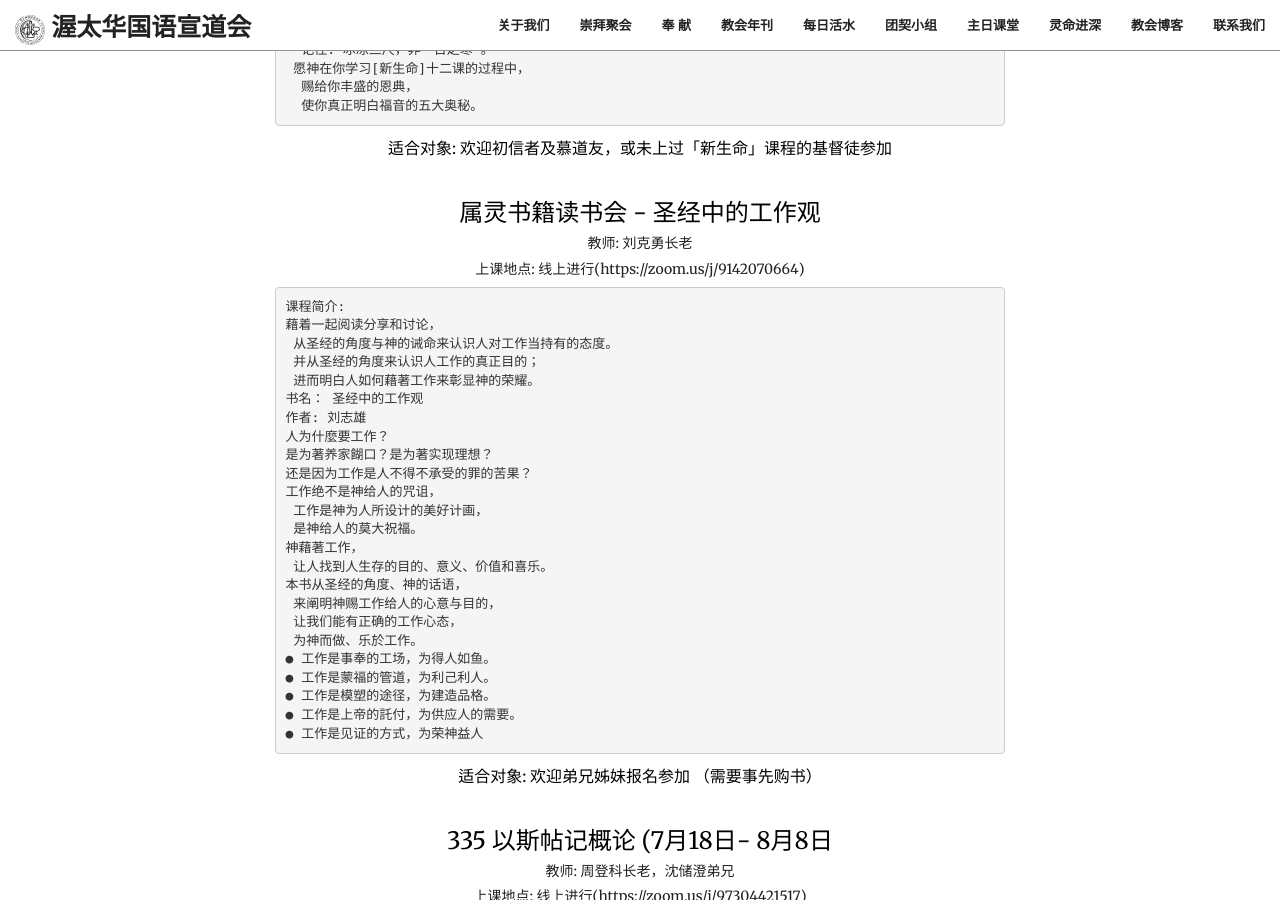
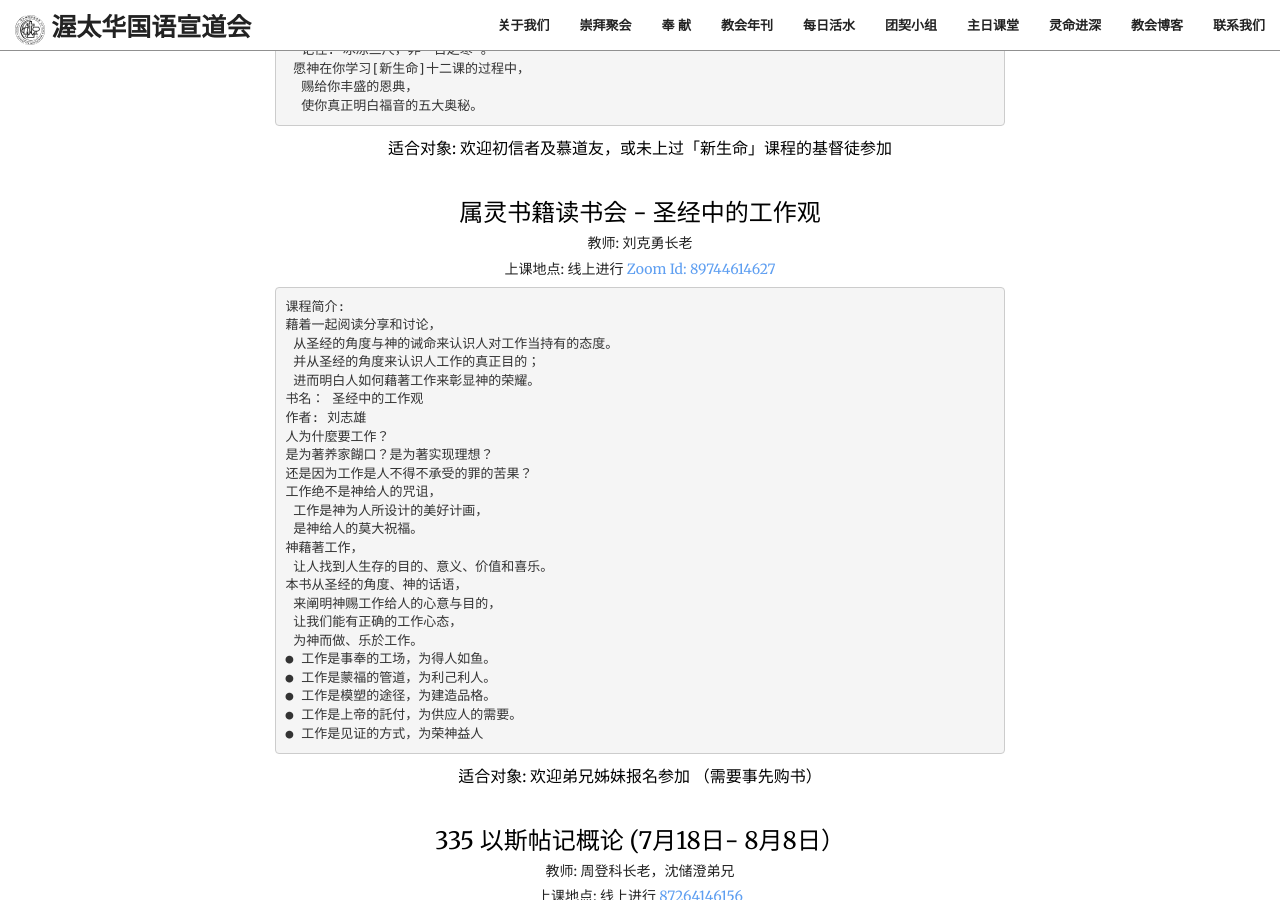
Before and after one commit to JonasYow/ottawaomac, a Jekyll site: the page built from index.html, in a window 1280 px wide and 900 px high, scrolled down 8174 px. Built offline with Jekyll 4.4.1, drawn with Linux system fonts in a browser that asks for light colours; some web fonts are replaced; some of the changed lines change nothing that is shown.

Commit message:
update zoom ids

```diff
--- a/_data/sundayschool.yaml
+++ b/_data/sundayschool.yaml
@@ -18,7 +18,7 @@
 
 - title: "属灵书籍读书会 - 圣经中的工作观 "
   teacher: "教师: 刘克勇长老"
-  room: "上课地点: 线上进行(https://zoom.us/j/9142070664)"
+  room: '上课地点: 线上进行 <a href="https://zoom.us/j/89744614627">Zoom Id: 89744614627</a>'
   content: |
     课程简介:
     藉着一起阅读分享和讨论，
@@ -46,9 +46,9 @@
     ● 工作是见证的方式，为荣神益人
   applicable: "适合对象: 欢迎弟兄姊妹报名参加 （需要事先购书）"
 
-- title: "335 以斯帖记概论 (7月18日- 8月8日"
+- title: "335 以斯帖记概论 (7月18日- 8月8日）"
   teacher: "教师: 周登科长老，沈储澄弟兄"
-  room: "上课地点: 线上进行(https://zoom.us/j/97304421517)"
+  room: '上课地点: 线上进行 <a href="https://us02web.zoom.us/j/87264146156?pwd=R29PNG91MDU1Mk5EMjRqRU5hNDNJdz09#success">87264146156</a>'
   content: |
     课程简介:
     【以斯帖记】这卷书，不仅是历史书，
```
